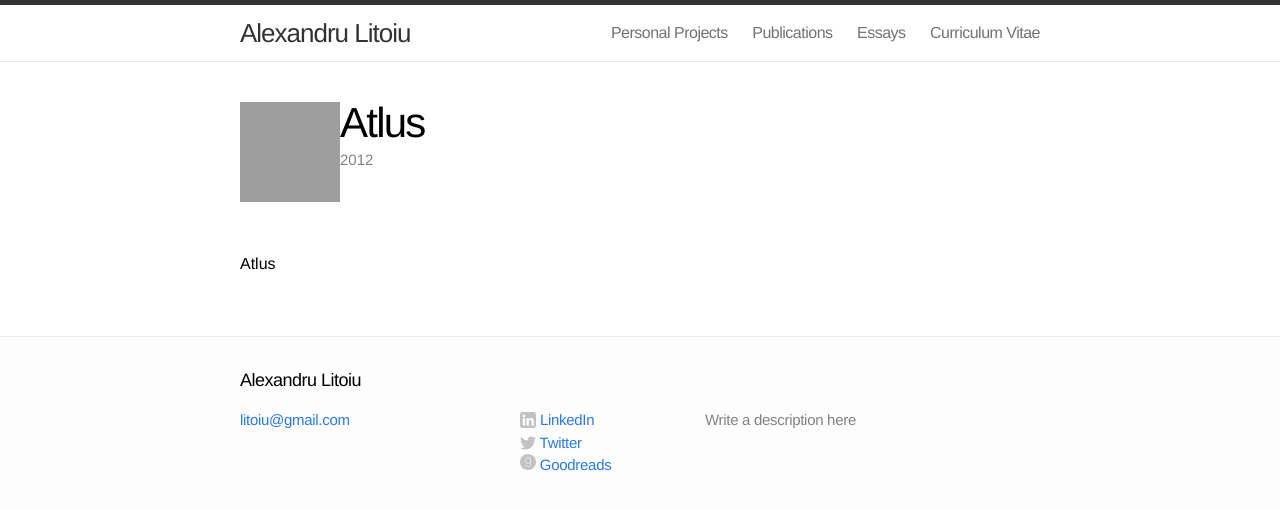
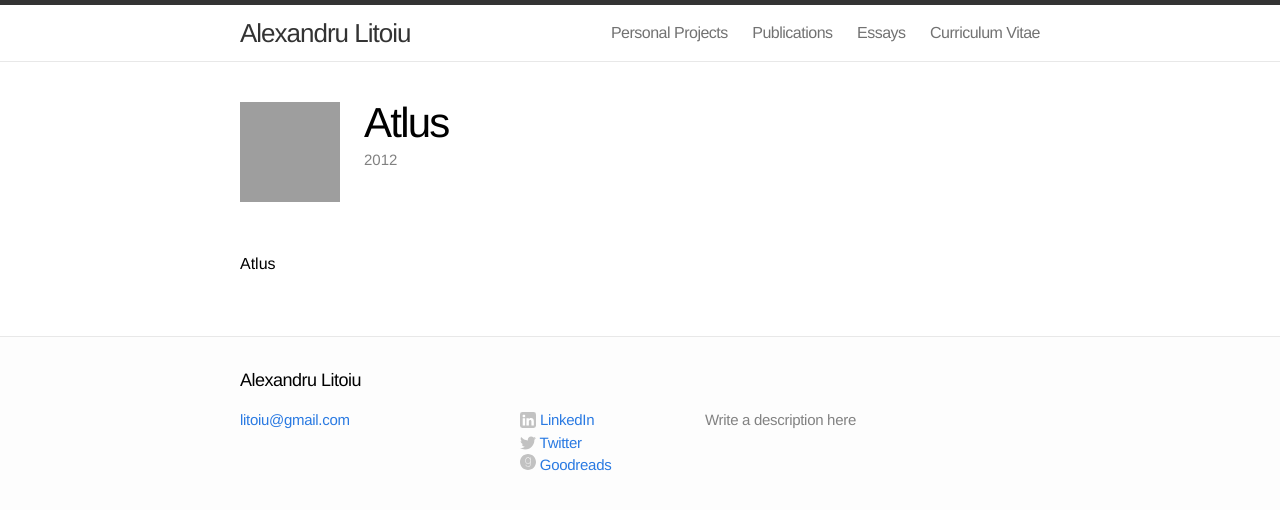
Before and after one commit to alitoiu/alitoiu.github.io, a Jekyll site: the page built from _projects/2012-Atlus.markdown, in a window 1280 px wide. Shown: the top 510 px of the page. Built offline with Jekyll 4.4.1, drawn with Linux system fonts in a browser that asks for light colours; grey boxes are pictures that could not be loaded.

Commit message:
Minor modification to increase spacing on project pages

```diff
--- a/css/custom.css
+++ b/css/custom.css
@@ -121,9 +121,7 @@ figure figcaption{
 	width: 100px;
 	height: 100px;
 	float: left;
-}
-
-.thumbnail-header p.meta{
+	margin-right: 3%;
 }
 
 .thumbnail-header {
```
